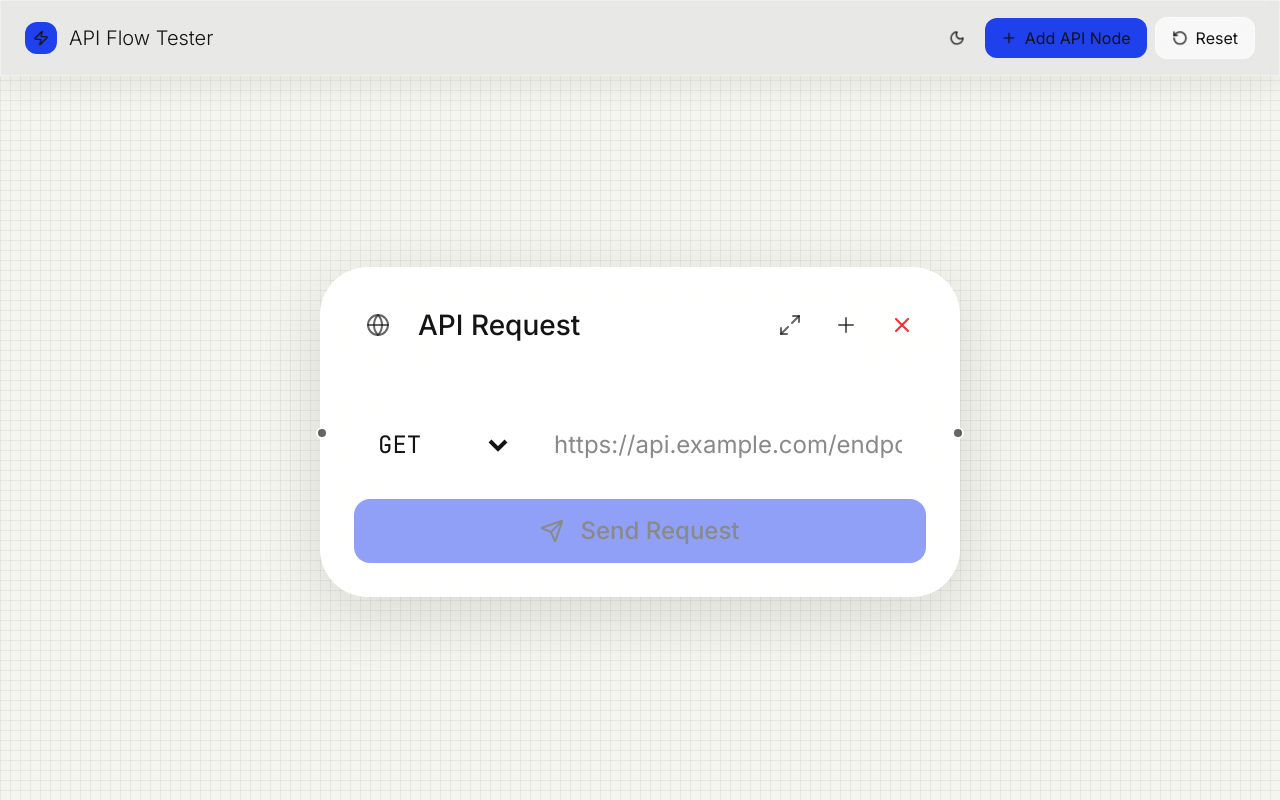
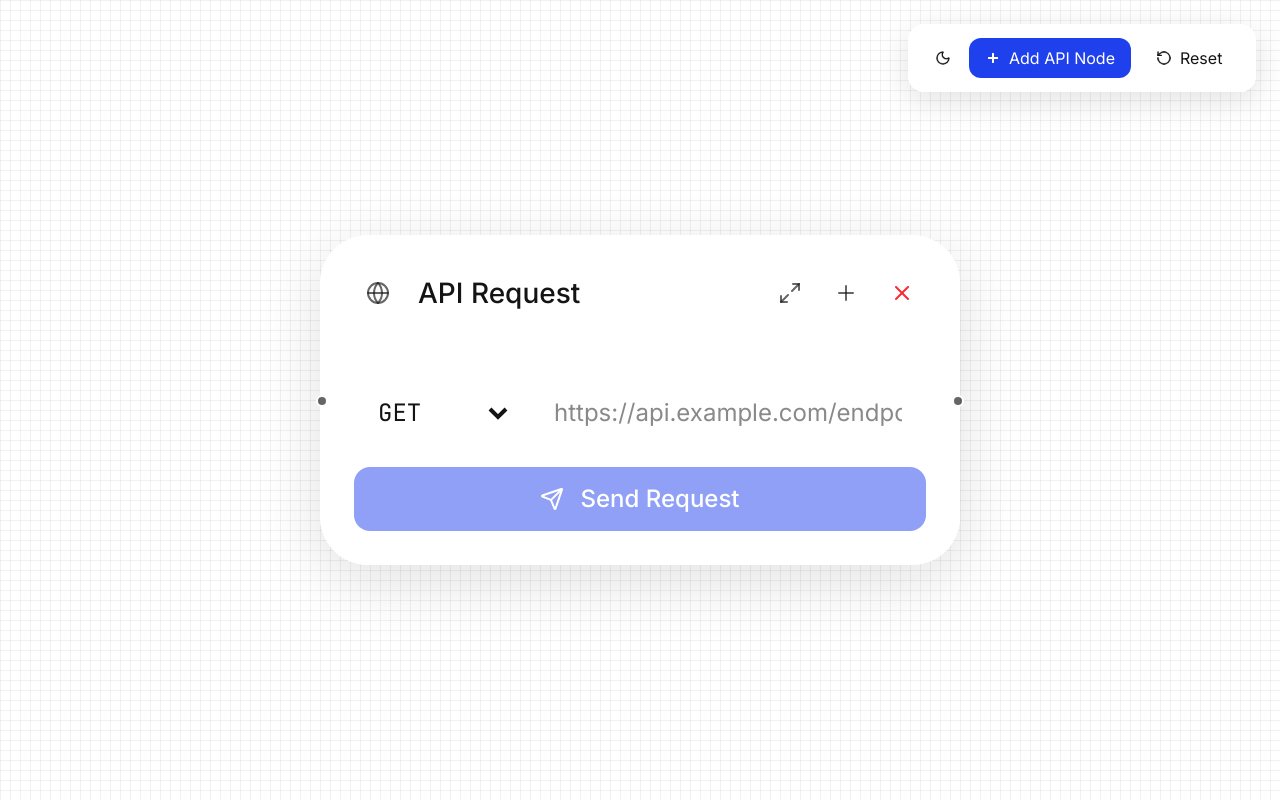
Before and after one commit to patelnilay251/api-tester, a Next.js app: page / in a window 1280 px wide. Built offline with nearby package versions, Linux system fonts and the light colour scheme; a web font is replaced by a local one.

Commit message:
"Header"

```diff
--- a/src/app/globals.css
+++ b/src/app/globals.css
@@ -4,10 +4,12 @@
   /* Color palette variables */
   --color-blue: #1F40ED;
   --color-black: #141414;
-  --color-beige: #F5F5F0;
+  /* Beige color definition - warm creamy off-white (#F5F5F0) */
+  --color-beige: #FFF;
   --color-white: #FFFFFF;
 
   /* Light theme variables */
+  /* Beige canvas background for light mode */
   --background: var(--color-beige);
   --foreground: var(--color-black);
   --glass: rgba(230, 230, 230, 0.85);
@@ -32,7 +34,8 @@
 
   /* Button colors */
   --button-primary-bg: var(--color-blue);
-  --button-primary-text: var(--color-black);
+  /* Beige text color for blue buttons in light mode */
+  --button-primary-text: var(--color-beige);
   --button-secondary-bg: rgba(255, 255, 255, 0.7);
   --button-secondary-text: var(--color-black);
 }
@@ -62,6 +65,7 @@
   --node-text-muted: rgba(255, 255, 255, 0.65);
 
   /* Button colors */
+  /* Beige button background for dark mode */
   --button-primary-bg: var(--color-beige);
   --button-primary-text: var(--color-black);
   --button-secondary-bg: rgba(255, 255, 255, 0.1);
--- a/src/app/page.tsx
+++ b/src/app/page.tsx
@@ -316,41 +316,21 @@ export default function Home() {
 
   return (
     <div className="h-screen w-screen canvas-background">
-      {/* Header */}
+      {/* Control Panel */}
       <motion.div
         initial={{ opacity: 0, y: -20 }}
         animate={{ opacity: 1, y: 0 }}
-        className="absolute top-0 left-0 right-0 z-50 glass backdrop-blur-xl border-b"
-        style={{ borderColor: 'var(--node-border)' }}
-      >
-        <div className="flex items-center justify-between px-6 py-4">
-          <div className="flex items-center gap-3">
-            <div
-              className="w-8 h-8 rounded-xl flex items-center justify-center"
+        className="absolute top-6 right-6 z-50 glass-themed rounded-2xl"
         style={{
-                backgroundColor: 'var(--button-primary-bg)',
-                color: 'var(--button-primary-text)'
+          background: 'var(--node-bg)',
+          borderColor: 'var(--node-border)',
+          boxShadow: 'var(--node-shadow)'
         }}
       >
-              <Zap
-                className="w-4 h-4"
-                style={{
-                  color: 'var(--button-primary-text)'
-                }}
-              />
-            </div>
-            <h1
-              className="text-xl font-playfair font-light"
-              style={{ color: 'var(--node-text)' }}
-            >
-              API Flow Tester
-            </h1>
-          </div>
-
-          <div className="flex items-center gap-2">
+        <div className="flex items-center gap-2 px-4 py-3">
           <button
             onClick={toggleTheme}
-              className="flex items-center gap-2 px-3 py-2 rounded-xl transition-all hover:bg-black/5 dark:hover:bg-white/5"
+            className="flex items-center justify-center w-9 h-9 rounded-xl transition-all hover:bg-black/5 dark:hover:bg-white/5"
             style={{ color: 'var(--node-text)' }}
             title={`Switch to ${theme === 'dark' ? 'light' : 'dark'} mode`}
           >
@@ -384,11 +364,10 @@ export default function Home() {
             Reset
           </button>
         </div>
-        </div>
       </motion.div>
 
       {/* React Flow Canvas */}
-      <div className="h-full pt-16">
+      <div className="h-full">
         <ReactFlow
           nodes={nodes}
           edges={edges}
```
Lines whose indentation alone changed are shown as unchanged.
